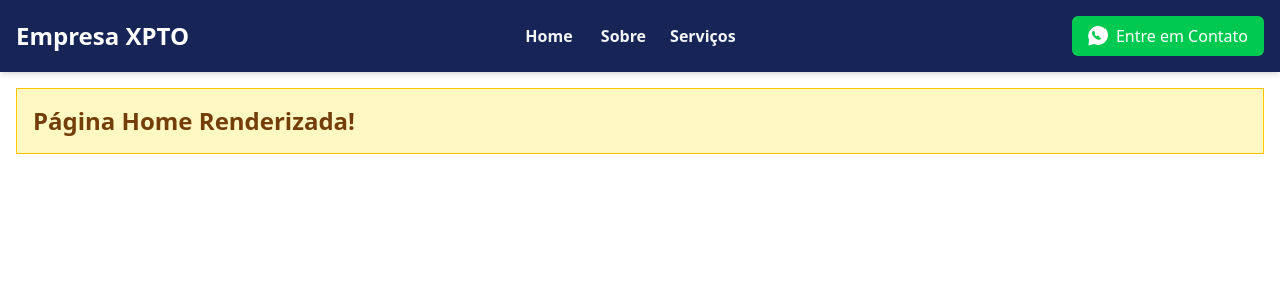
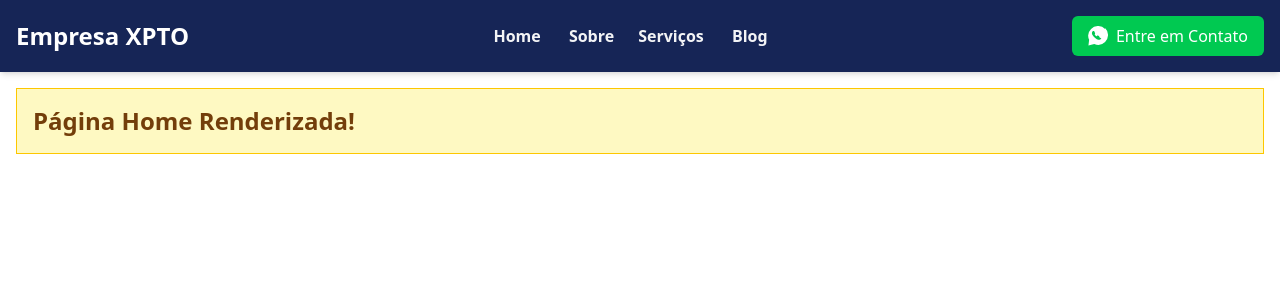
Before and after one commit to Minatti/portfolio-app, a Vue app: page / in a window 1280 px wide. Shown: the top 300 px of the page. Built offline with nearby package versions, Linux system fonts and the light colour scheme.

Commit message:
criei a rota para acessar blog

```diff
--- a/src/components/Header.vue
+++ b/src/components/Header.vue
@@ -15,6 +15,13 @@
         </RouterLink>
         <a href="#sobre" class="text-gray-100 hover:text-white font-semibold">Sobre</a>
         <a href="#servicos" class="text-gray-100 hover:text-white font-semibold">Serviços</a>
+        <RouterLink
+          to="/blog"
+          class="text-gray-100
+                 hover:text-white
+                 font-semibold">
+          Blog
+        </RouterLink>
       </nav>
 
       <!-- Botão WhatsApp -->
```
